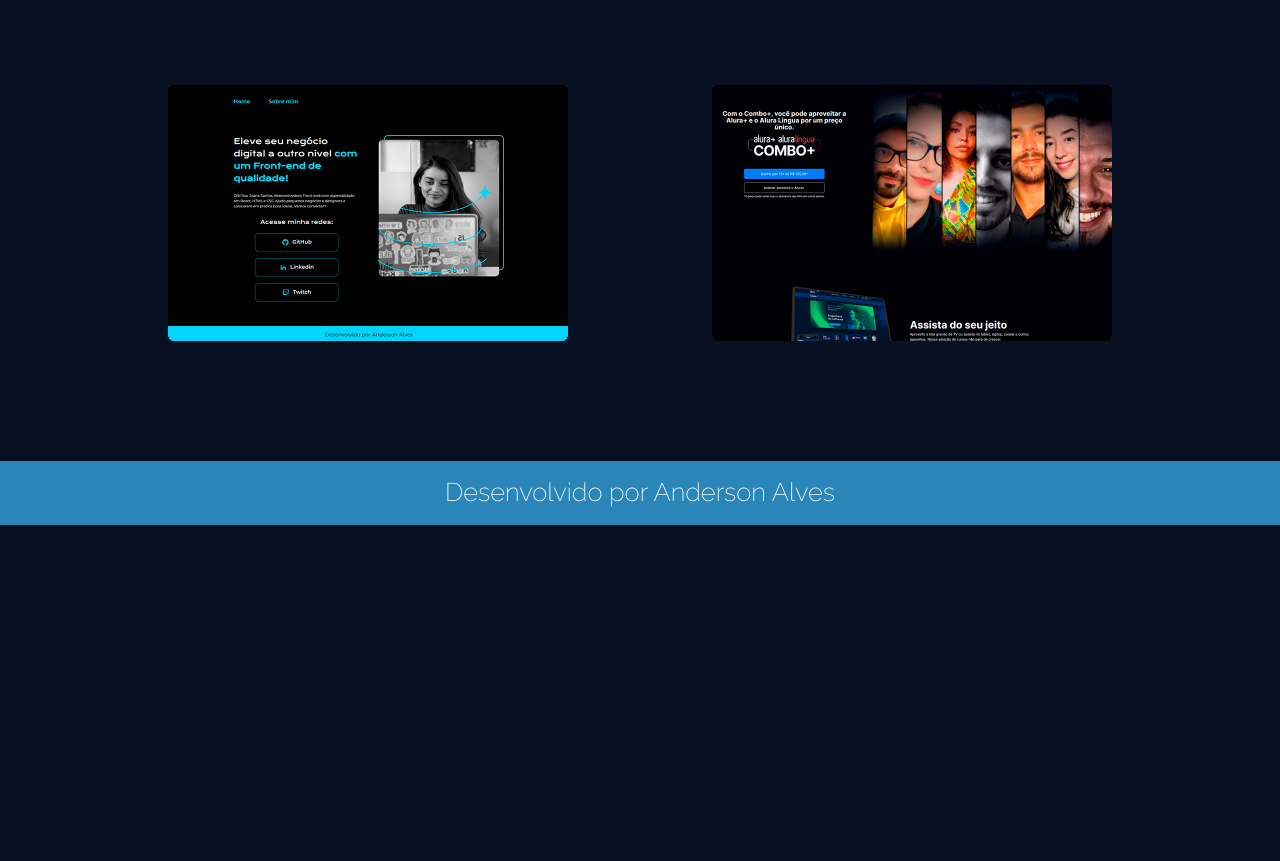
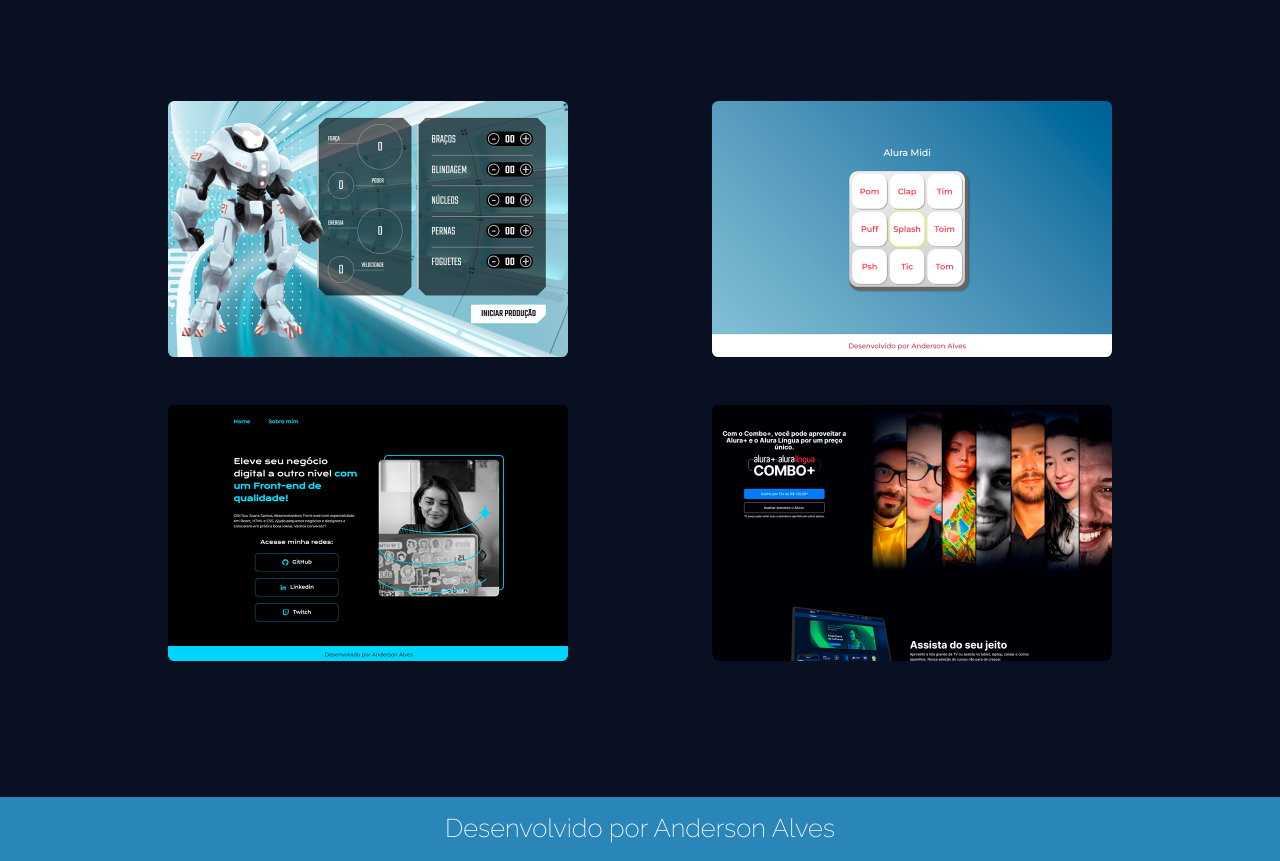
Before and after one commit to andy-alves/portifolio, a plain HTML site: page index.html in a window 1280 px wide. Shown: the part 1320-2181 px from the top of the page. Before the commit the page ends 1845 px from the top, so only its background shows below. Drawn offline with Linux system fonts and the light colour scheme.

Commit message:
adição de projetos de portifolio
adição de projetos de portifolio e ajustes  no css de espaçamento e hierarquia de itens pra resolver problemas visuais

```diff
--- a/index.html
+++ b/index.html
@@ -65,6 +65,8 @@
     <section class="main-container" id="section-3">
         <h2>Portifolio</h2>
         <div class="box-portifolio">
+            <a class="box-job" target="_blank" alt="Página do Alura-Plus" href="https://robotron-2000-henna-theta.vercel.app/"><img src="imagens/mockup-robotron.png" alt=""></a>
+            <a class="box-job" target="_blank" alt="Página do Alura-Plus" href="https://alura-midi-nu-cyan.vercel.app/"><img src="imagens/mockup-alura-midia.png" alt=""></a>
             <a class="box-job" target="_blank" alt="Página de template para portfolio" href="https://portifolio-ficticio.vercel.app/"><img src="imagens/mockup-portifolioficticio.png" alt=""></a>
             <a class="box-job" target="_blank" alt="Página do Alura-Plus" href="https://alura-plus-eight-pi.vercel.app/"><img src="imagens/mockup-aluraplus.png" alt=""></a>
         </div>
--- a/styles/style.css
+++ b/styles/style.css
@@ -31,6 +31,7 @@ nav {
     position: sticky;
     top: -2rem;
     background-color:var(--azul-escuro);
+    z-index: 2; /*Z-INDEX 1  no box de cada portifolio(.box-job) */
 }
 .menu {
     width: 600px;
@@ -199,7 +200,7 @@ h2 {
     border-radius: 0.6rem;
     position: relative;
     cursor: pointer;
-    margin: 0.5rem;
+    margin: 1.5rem 0.5rem;
     width: 25rem;
     height: 16rem;
     border-radius: 0.5rem;
@@ -207,6 +208,7 @@ h2 {
 .box-job:hover {
     transform: scale(1.2);
     transition: 0.4s;
+    z-index: 1;
 }
 .box-job::before{
     content: "Clique para saber mais";
```
